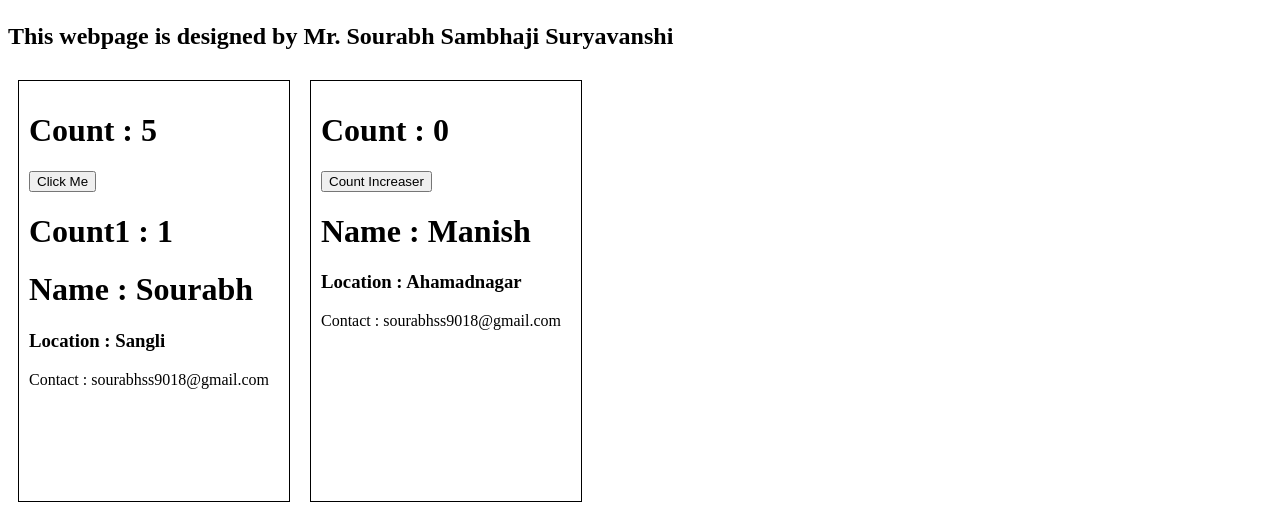
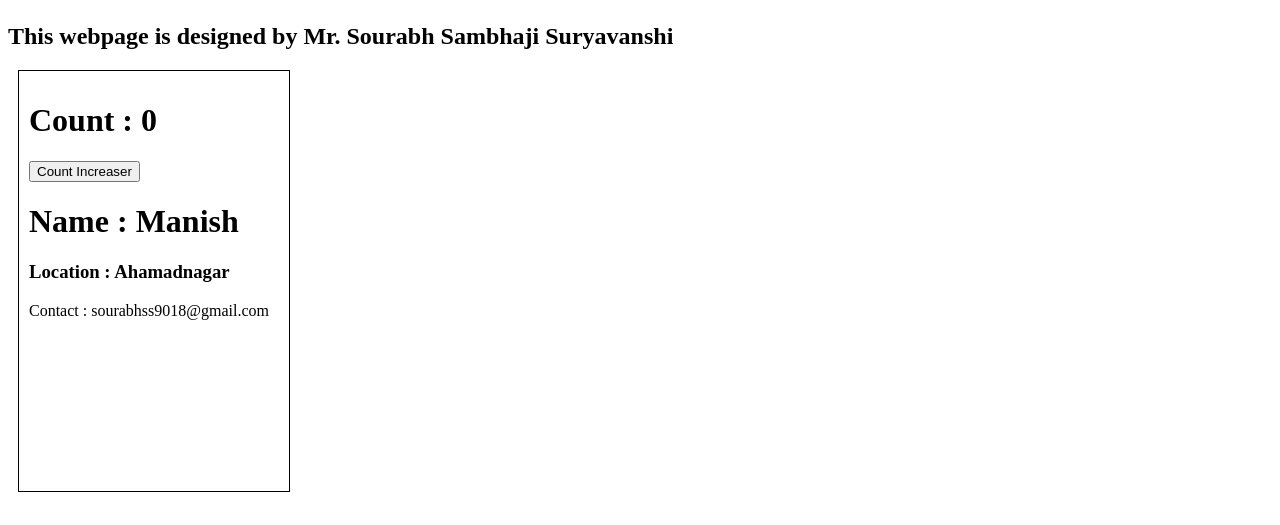
Before and after one commit to Sourabh-Suryavanshi/Namaste_React, a React (Vite) app in the folder Episode4_FoodPlaza/: page /about in a window 1280 px wide. Shown: the part 272-797 px from the top of the page. Built offline with nearby package versions, Linux system fonts and the light colour scheme.

Commit message:
Code Uploaded

```diff
--- a/Episode4_FoodPlaza/index.css
+++ b/Episode4_FoodPlaza/index.css
@@ -70,12 +70,12 @@
   padding: 10px;
 }
 
-.User-Component{
+.User-Components {
   display: flex;
   flex-wrap: wrap;
 }
 
-.user-card{
+.user-card {
   width: 250px;
   height: 400px;
   border: 1px solid black;
--- a/Episode4_FoodPlaza/src/components/About.js
+++ b/Episode4_FoodPlaza/src/components/About.js
@@ -3,21 +3,26 @@ import Userclass from "./Userclass";
 import Users from "./Users";
 
 const About = () => {
-  const [count, setCount] = useState(5)
-  const [disable,setDisable] = useState(false)
+  const [count, setCount] = useState(5);
+  const [disable, setDisable] = useState(false);
 
-  const IncrementCount =()=>{
-      if(count < 10)setCount(count+1)
-      if(count == 10) setDisable(true)
-  }
+  const IncrementCount = () => {
+    if (count < 10) setCount(count + 1);
+    if (count == 10) setDisable(true);
+  };
   return (
     <div>
       <h1>About Us</h1>
       <h2>Count : {count}</h2>
       <h2>This webpage is designed by Mr. Sourabh Sambhaji Suryavanshi</h2>
       <div className="User-Component">
-      <Users name={"Sourabh"} location={"Sangli"} IncrementCount={IncrementCount} button={disable}/>
-      <Userclass name={"Manish"} location={"Ahamadnagar"}/>
+        {/* <Users
+          name={"Sourabh"}
+          location={"Sangli"}
+          IncrementCount={IncrementCount}
+          button={disable}
+        /> */}
+        <Userclass name={"Manish"} location={"Ahamadnagar"} />
       </div>
     </div>
   );
--- a/Episode4_FoodPlaza/src/components/Userclass.js
+++ b/Episode4_FoodPlaza/src/components/Userclass.js
@@ -1,32 +1,38 @@
 import React from "react";
-class Userclass extends React.Component{
-   constructor(props){
-    super(props)
-    this.state={
-      count:0,
-      count1:1
+class Userclass extends React.Component {
+  constructor(props) {
+    super(props);
+    this.state = {
+      count: 0,
+      count1: 1,
+    };
+    console.log("Constructor Called");
   }
+
+  componentDidMount() {
+    console.log("Component Did mount");
   }
-   render(){
-      const {name,location} = this.props
-      const {count,count1 } = this.state
+  render() {
+    console.log("Render");
+    const { name, location } = this.props;
+    const { count, count1 } = this.state;
 
     return (
       <div className="user-card">
         <h1>Count : {count}</h1>
-       <button onClick={()=>
-          {this.setState(
-            {count:this.state.count +1}
-            )
-            }
-            }>Count Increaser</button>
+        <button
+          onClick={() => {
+            this.setState({ count: this.state.count + 1 });
+          }}
+        >
+          Count Increaser
+        </button>
         {/* <h1>Count : {count1}</h1>   */}
         <h1>Name : {name}</h1>
         <h3>Location : {location}</h3>
-      <p>Contact : sourabhss9018@gmail.com
-      </p>
+        <p>Contact : sourabhss9018@gmail.com</p>
       </div>
-    )
+    );
   }
 }
 export default Userclass;
```
Also changed, not shown: 1 other file (tests, documents, lock files or other folders). Lines whose indentation alone changed are shown as unchanged.
